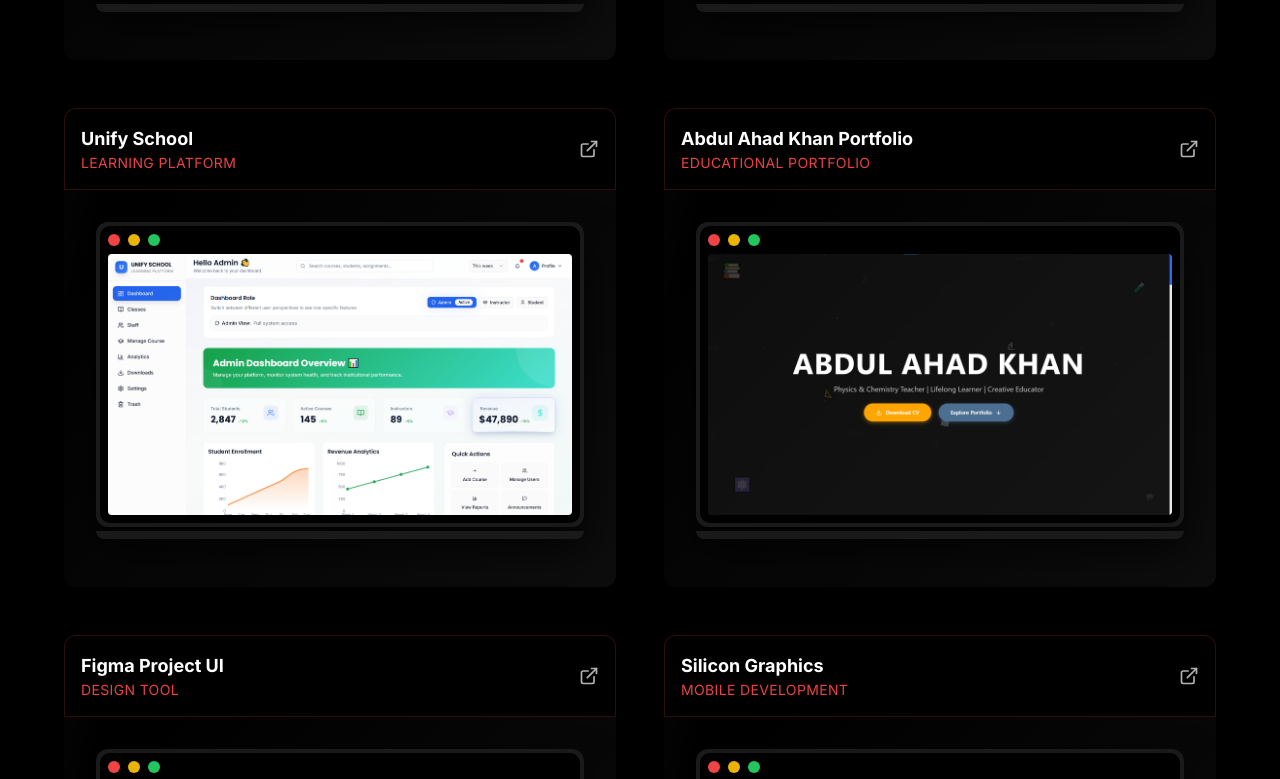
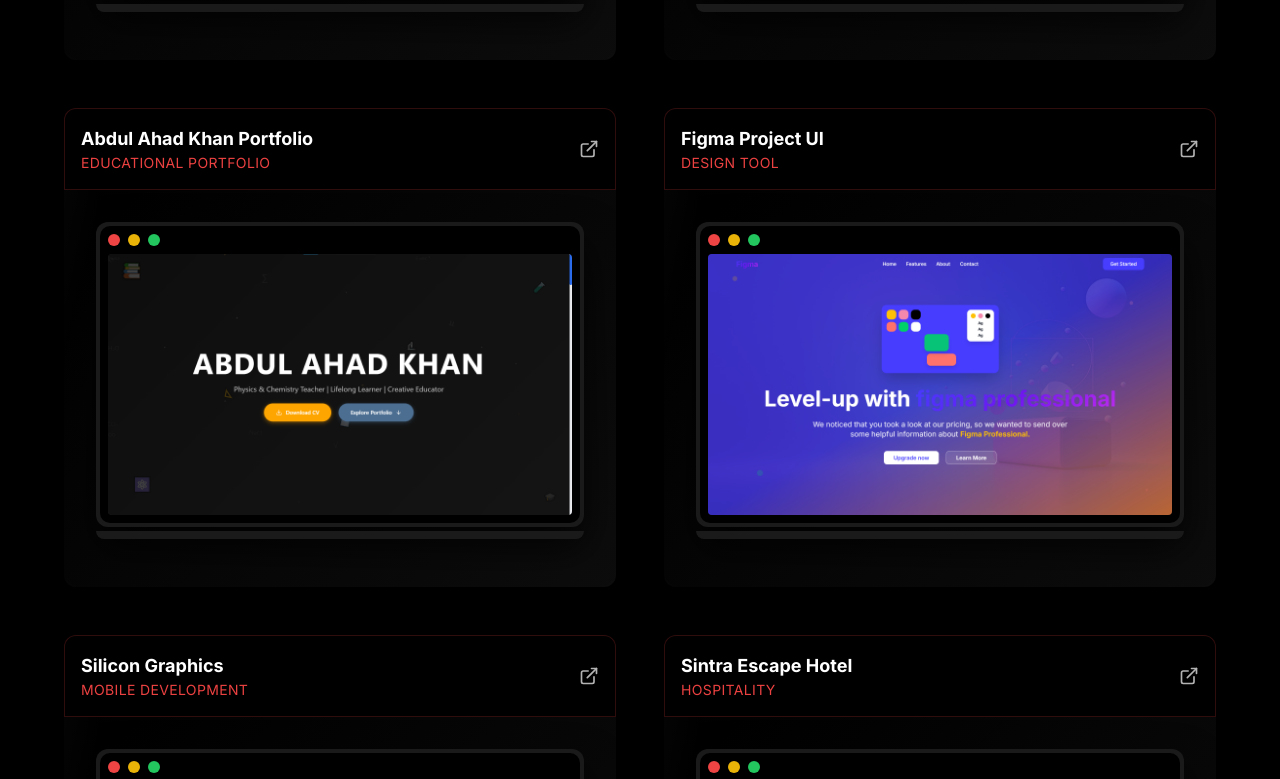
Before and after one commit to Hamza240738/Hamza-Khan-Portfolio, a React (Vite) app: page /work in a window 1280 px wide. Shown: the part 1394-2173 px from the top of the page. Built offline with nearby package versions, Linux system fonts and the light colour scheme; grey boxes are pictures that could not be loaded.

Commit message:
Reverted to commit bb71e438075fae1b5696f22a9b413e60624399c3

```diff
--- a/src/pages/Work.tsx
+++ b/src/pages/Work.tsx
@@ -32,12 +32,6 @@ const Work = () => {
       category: 'Business Dashboard',
       imageUrl: '/lovable-uploads/b49398db-cec7-44f7-a9a2-e1b155e7b2da.png',
       liveUrl: 'https://nebula-stride-ui.lovable.app'
-    },
-    {
-      title: 'Unify School',
-      category: 'Learning Platform',
-      imageUrl: '/lovable-uploads/dfe1cc4b-16a9-4474-9dee-ee3e1a3cf36d.png',
-      liveUrl: 'https://unify-school.lovable.app'
     },
     {
       title: 'Abdul Ahad Khan Portfolio',
```
Also changed, not shown: public/lovable-uploads/dfe1cc4b-16a9-4474-9dee-ee3e1a3cf36d.png (deleted).
